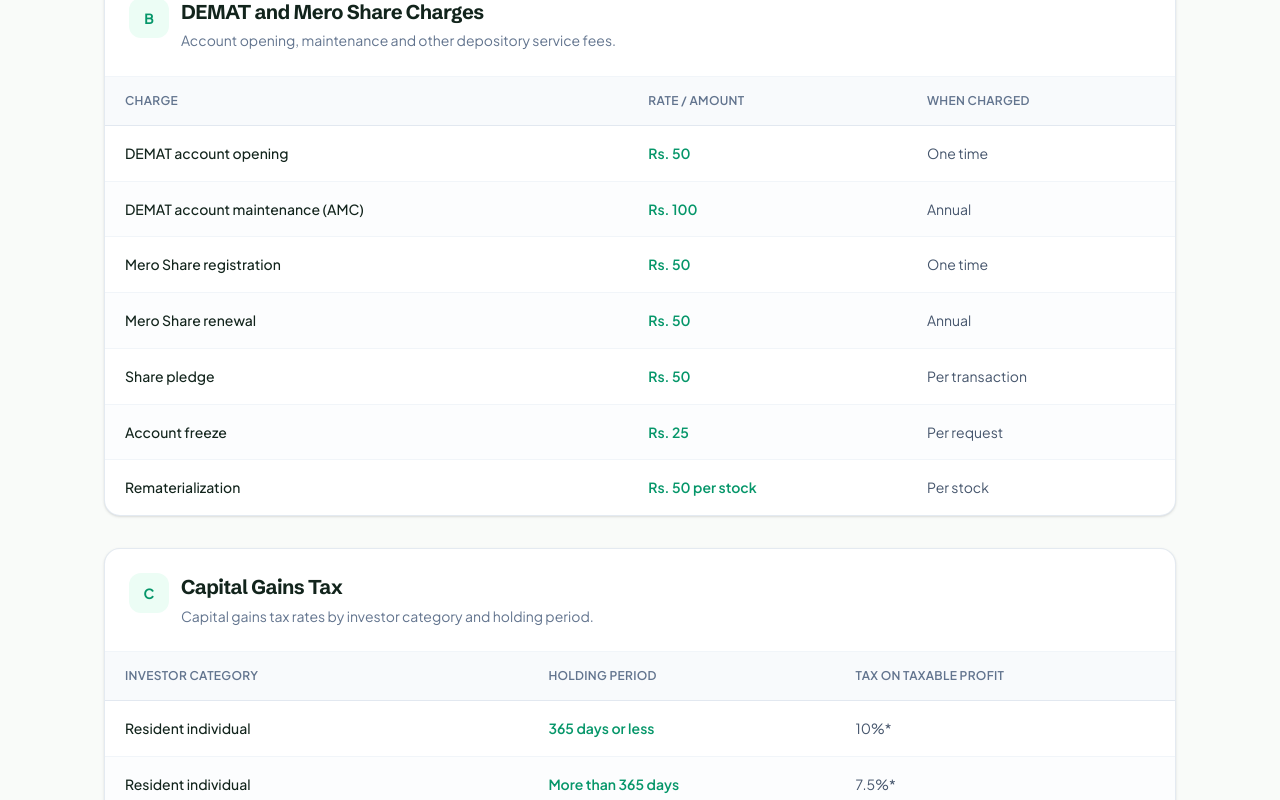
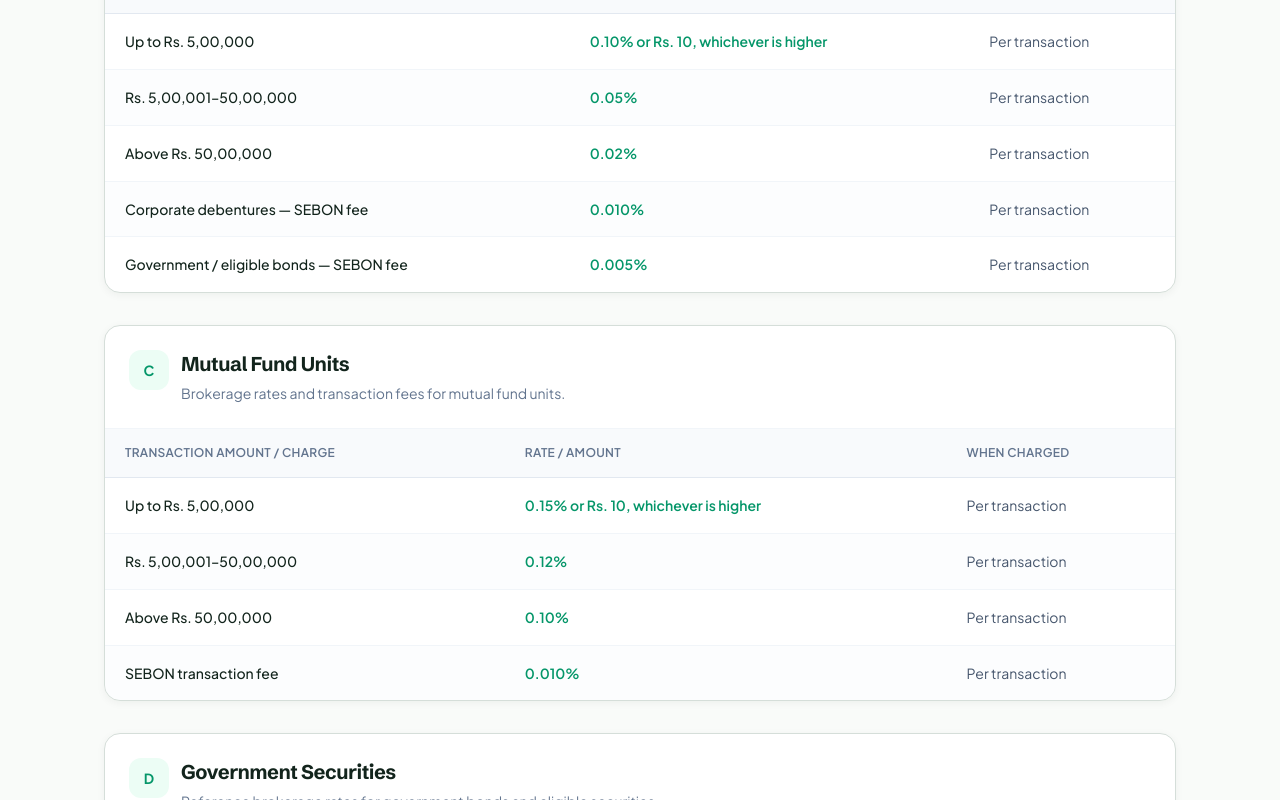
Before and after one commit to Nishav112/Website_JF, a React (Vite) app: page /service-rates in a window 1280 px wide. Shown: the part 1040-1840 px from the top of the page. Built offline with nearby package versions, Linux system fonts and the light colour scheme; a web font is replaced by a local one.

Commit message:
Changes on wordings

```diff
--- a/src/components/FAQ.jsx
+++ b/src/components/FAQ.jsx
@@ -21,7 +21,7 @@
             </h2>
 
             <p className="text-xs sm:text-sm text-slate-600 leading-relaxed mb-4 sm:mb-6">
-              {t("Have questions about DEMAT, trading hours, or fund settlement? Explore our frequently asked questions or reach out to our support desk.")}
+              {t("Have questions about trading ,DEMAT, trading hours, or fund settlement? Explore our frequently asked questions or reach out to our support desk.")}
             </p>
 
             <Link
@@ -77,12 +77,13 @@
                       />
                     </div>
                   </button>
-
-                  {open && (
-                    <div className="px-3.5 sm:px-6 pb-3.5 sm:pb-5 pt-0 text-xs sm:text-sm text-slate-600 leading-relaxed border-t border-slate-100 mt-1 pt-3">
-                      {t(f.a)}
-                    </div>
-                  )}
+{open && (
+  <div className="px-3.5 sm:px-6 pb-3.5 sm:pb-5 text-xs sm:text-sm text-slate-600 leading-relaxed border-t border-slate-100 mt-1 pt-3 space-y-3">
+    {f.a && <p>{t(f.a)}</p>}
+    {f.b && <p>{t(f.b)}</p>}
+    {f.c && <p>{t(f.c)}</p>}
+  </div>
+)}
                 </div>
               );
             })}
--- a/src/components/Hero.jsx
+++ b/src/components/Hero.jsx
@@ -52,7 +52,7 @@
               style={{ animationDelay: "0.2s" }}
             >
               <div>
-                 {t("Member of the Nepal Stock Exchange.")}
+                 {t("Member Broker of the Nepal Stock Exchange.")}
                   </div>
               <div>
                  {t("Licensed by the Securities Board of Nepal.")}
--- a/src/components/Services.jsx
+++ b/src/components/Services.jsx
@@ -57,10 +57,7 @@
                 </p>
               </div>
 
-              <div className="mt-4 sm:mt-8 pt-3 sm:pt-4 border-t border-slate-100 flex items-center gap-2 text-[11px] sm:text-xs font-medium text-slate-500">
-                <CheckCircle2 size={13} className="text-[#059669]" />
-                <span>SEBON & NEPSE Regulated</span>
-              </div>
+
             </div>
           );
         })}
@@ -76,7 +73,7 @@
             {t("Service Rates")}
           </h3>
           <p className="text-xs sm:text-sm text-slate-300 max-w-xl">
-            {t("View our brokerage charges, applicable fees and service rates.")}
+            {t("View applicable brokerages, fees, and charge rates.")}
           </p>
         </div>
 
--- a/src/components/WhyChooseUs.jsx
+++ b/src/components/WhyChooseUs.jsx
@@ -16,7 +16,7 @@
       index: "02",
       icon: UserCheck,
       title: "Experienced team",
-      text: "Professional support to help clients with their trading and securities-related needs.",
+      text: "Professional support to help you with your trading and securities-related needs.",
     },
     {
       index: "03",
--- a/src/index.css
+++ b/src/index.css
@@ -82,3 +82,17 @@
 .ticker-track:hover {
   animation-play-state: paused;
 }
+
+/*Improve card visibility across the website */
+:where(div, section, article)[class*="rounded-"][class*="border"][class*="bg-white"],
+:where(div, section, article)[class*="rounded-"][class*="border"][class*="bg-gradient"] {
+  border-color: #D5DED9 !important;
+  border-width: 1px;
+  box-shadow: 0 2px 8px rgba(9, 30, 22, 0.05);
+}
+
+/*Make internal card separators slightly clearer */
+:where(div, section, article)[class*="rounded-"][class*="border"][class*="bg=white"] [class*="border-b"],
+:where(div, section, article)[class*="rounded-"][class*="border"][class*="bg-gradient"] [class*="border-b"] {
+  border-color: #E3E8E5;
+}
--- a/src/pages/ServiceRates.jsx
+++ b/src/pages/ServiceRates.jsx
@@ -42,14 +42,34 @@
 const buttonClass =
   "inline-flex min-h-11 items-center justify-center gap-2 rounded-xl bg-[#059669] px-5 py-3 text-sm font-semibold text-white transition hover:bg-[#047857] focus:outline-none focus:ring-2 focus:ring-emerald-500/30";
 
+
 const shareTradingRows = [
   ["Brokerage — up to Rs. 50,000", "0.36%", "Buy and sell"],
   ["Brokerage — Rs. 50,001–5,00,000", "0.33%", "Buy and sell"],
   ["Brokerage — Rs. 5,00,001–20,00,000", "0.31%", "Buy and sell"],
   ["Brokerage — Rs. 20,00,001–1,00,00,000", "0.27%", "Buy and sell"],
   ["Brokerage — above Rs. 1,00,00,000", "0.24%", "Buy and sell"],
-  ["SEBON transaction fee", "0.015%", "Buy and sell"],
-  ["DP transaction charge", "Rs. 25", "Per stock per transfer day"],
+];
+
+const bondRows = [
+  ["Up to Rs. 5,00,000", "0.10% or Rs. 10, whichever is higher", "Per transaction"],
+  ["Rs. 5,00,001–50,00,000", "0.05%", "Per transaction"],
+  ["Above Rs. 50,00,000", "0.02%", "Per transaction"],
+  ["Corporate debentures — SEBON fee", "0.010%", "Per transaction"],
+  ["Government / eligible bonds — SEBON fee", "0.005%", "Per transaction"],
+];
+
+const mutualFundRows = [
+  ["Up to Rs. 5,00,000", "0.15% or Rs. 10, whichever is higher", "Per transaction"],
+  ["Rs. 5,00,001–50,00,000", "0.12%", "Per transaction"],
+  ["Above Rs. 50,00,000", "0.10%", "Per transaction"],
+  ["SEBON transaction fee", "0.010%", "Per transaction"],
+];
+
+const governmentSecuritiesRows = [
+  ["Up to Rs. 5,00,000", "0.10% or Rs. 10, whichever is higher", "Per transaction"],
+  ["Rs. 5,00,001–50,00,000", "0.05%", "Per transaction"],
+  ["Above Rs. 50,00,000", "0.02%", "Per transaction"],
 ];
 
 const dematRows = [
@@ -57,9 +77,15 @@
   ["DEMAT account maintenance (AMC)", "Rs. 100", "Annual"],
   ["Mero Share registration", "Rs. 50", "One time"],
   ["Mero Share renewal", "Rs. 50", "Annual"],
-  ["Share pledge", "Rs. 50", "Per transaction"],
-  ["Account freeze", "Rs. 25", "Per request"],
-  ["Rematerialization", "Rs. 50 per stock", "Per stock"],
+  ["Share debit / transfer transaction", "Rs. 25 per stock", "Per transfer day"],
+  ["Pledge charge", "Rs. 50", "Per stock"],
+];
+
+const otherChargesRows = [
+  ["SEBON transaction fee on shares", "0.015%", "Per transaction"],
+  ["SEBON fee on corporate debentures", "0.010%", "Per transaction"],
+  ["SEBON fee on eligible other bonds", "0.005%", "Per transaction"],
+  ["SEBON fee on mutual fund units", "0.010%", "Per transaction"],
 ];
 
 const capitalGainsRows = [
@@ -666,25 +692,58 @@
       {showCalculator && <ShareCalculator />}
 
       {/* The three requested rate cards */}
+
 <div className="space-y-6 sm:space-y-8">
   <RateCard
     number="A"
-          title="Share Trading Charges"
-          description="Brokerage rates and transaction fees applicable to share trading."
-          columns={["Charge", "Rate / Amount", "When Charged"]}
+    title="Shares (Equity)"
+    description="Brokerage rates applicable to equity share transactions."
+    columns={["Transaction Amount / Charge", "Brokerage Rate", "When Charged"]}
     rows={shareTradingRows}
   />
 
   <RateCard
     number="B"
-          title="DEMAT and Mero Share Charges"
-          description="Account opening, maintenance and other depository service fees."
-          columns={["Charge", "Rate / Amount", "When Charged"]}
+    title="Bonds & Debentures"
+    description="Brokerage rates for bonds and debentures, including applicable SEBON fees."
+    columns={["Transaction Amount / Charge", "Rate / Amount", "When Charged"]}
+    rows={bondRows}
+  />
+
+  <RateCard
+    number="C"
+    title="Mutual Fund Units"
+    description="Brokerage rates and transaction fees for mutual fund units."
+    columns={["Transaction Amount / Charge", "Rate / Amount", "When Charged"]}
+    rows={mutualFundRows}
+  />
+
+  <RateCard
+    number="D"
+    title="Government Securities"
+    description="Reference brokerage rates for government bonds and eligible securities."
+    columns={["Transaction Amount", "Reference Brokerage Rate", "When Charged"]}
+    rows={governmentSecuritiesRows}
+  />
+
+  <RateCard
+    number="E"
+    title="DP Charges"
+    description="Depository services, account maintenance and share transfer charges."
+    columns={["DP Service", "Example Charge", "Frequency"]}
     rows={dematRows}
   />
 
   <RateCard
-          number="C"
+    number="F"
+    title="Other Charges"
+    description="SEBON transaction fees displayed separately by security type."
+    columns={["Charge", "Reference Rate", "When Charged"]}
+    rows={otherChargesRows}
+  />
+
+  <RateCard
+    number="G"
     title="Capital Gains Tax"
     description="Capital gains tax rates by investor category and holding period."
     columns={["Investor Category", "Holding Period", "Tax on Taxable Profit"]}
```
Also changed, not shown: src/data/websiteData.js (+13 -11 lines). Lines whose indentation alone changed are shown as unchanged.
